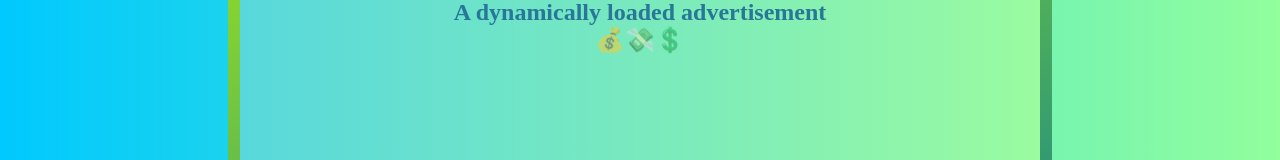
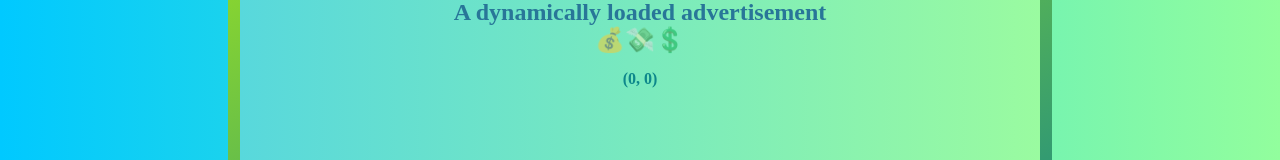
Before and after one commit to AlexMelw/learn-webpack, a React app: page / in a window 1280 px wide. Both pictures are taken after a click on the button "Login". Shown: the part 360-520 px from the top of the page. Built offline with nearby package versions, Linux system fonts and the light colour scheme.

Commit message:
Introduce a HOC component

```diff
--- a/package.json
+++ b/package.json
@@ -48,6 +48,7 @@
     "webpack-node-externals": "^3.0.0"
   },
   "dependencies": {
+    "lodash": "^4.17.21",
     "react": "^18.2.0",
     "react-dom": "^18.2.0"
   }
--- a/src/components/App/index.jsx
+++ b/src/components/App/index.jsx
@@ -2,6 +2,7 @@ import React, { Suspense, lazy } from 'react';
 
 import { useLoginForm } from '@hooks/useLoginForm';
 import { Loading } from '@components/Loading';
+import { CursorPointLoggerWithCursorPosition } from '@components/CursorPointLogger';
 
 // Do not declare lazy components inside other components
 // instead always declare them at the top level of the module
@@ -116,6 +117,10 @@ export const App = ({ name }) => {
                     <Announcement />
                 </Suspense>
 
+                <CursorPointLoggerWithCursorPosition
+                    overrideStyles={{
+                        color: 'rgb(13, 135, 139)',
+                    }} />
             </div>
 
         </div>
--- /dev/null
+++ b/src/components/CursorPointLogger/index.jsx
@@ -0,0 +1,37 @@
+import React from 'react';
+import { withCursorPosition } from './withCursorPosition';
+import * as module from './withCursorPosition';
+
+console.log(module);
+
+const pointStyles = {
+    textAlign: 'center',
+    color: 'rgb(153, 4, 128)',
+    fontWeight: 'bold',
+};
+
+const CursorPointLogger = (props) => {
+    const { cursorPosition } = props;
+
+    if (!cursorPosition) {
+        return null;
+    }
+
+    const { x, y } = cursorPosition;
+
+    const style = {
+        ...pointStyles,
+        ...props.overrideStyles,
+    };
+
+    return (
+        <p style={style}>
+            ({x}, {y})
+        </p>
+    );
+};
+
+export const CursorPointLoggerWithCursorPosition =
+    withCursorPosition(CursorPointLogger, {
+        throttleByMilliseconds: 16, // 60fps
+    });
--- /dev/null
+++ b/src/components/CursorPointLogger/withCursorPosition.jsx
@@ -0,0 +1,30 @@
+import React, { useEffect, useState } from "react";
+import throttle from 'lodash/throttle';
+
+const withCursorPosition = (Component, options) => {
+
+    const throttleBySeconds = options?.throttleByMilliseconds || 0;
+
+    const ComponentWithCursorPosition = (props) => {
+        const [cursorPosition, setMousePosition] = useState(null);
+
+        const handleMouseMove = throttle(event => {
+            setMousePosition({
+                x: event.clientX,
+                y: event.clientY,
+            });
+        }, throttleBySeconds);
+
+        useEffect(() => {
+            document.addEventListener("mousemove", handleMouseMove);
+
+            return () => document.removeEventListener("mousemove", handleMouseMove);
+        }, []);
+
+        return <Component {...props} cursorPosition={cursorPosition} />;
+    };
+
+    return ComponentWithCursorPosition;
+};
+
+export { withCursorPosition };
```
Also changed, not shown: 1 other file (tests, documents, lock files or other folders). Lines whose indentation alone changed are shown as unchanged.
